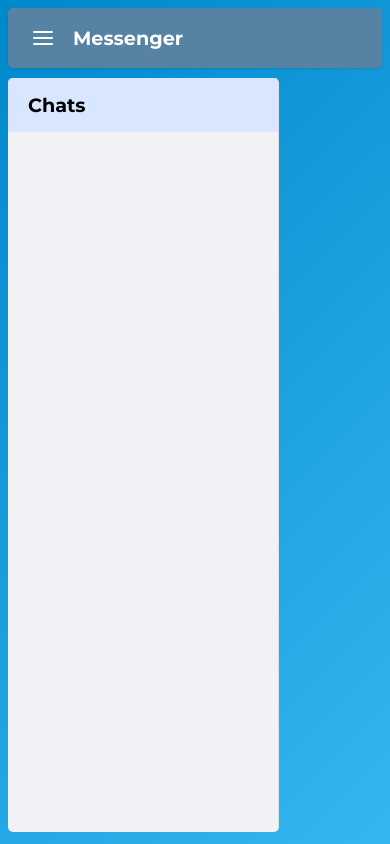
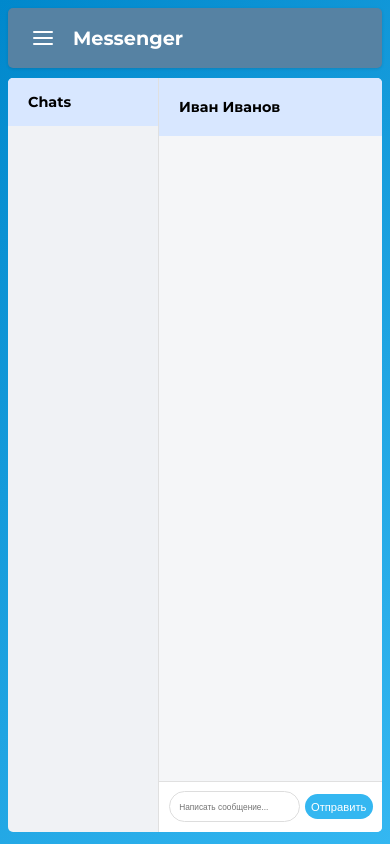
Before and after one commit to dz1kill/frontend_messenger, a React (Create React App) app: page / in a window 390 px wide. Built offline with nearby package versions, Linux system fonts and the light colour scheme.

Commit message:
add convertasion window

```diff
--- /dev/null
+++ b/src/components/conversation_window/conversation_window.tsx
@@ -0,0 +1,25 @@
+import React from "react";
+import styles from "../../styles/conversation_window.module.css";
+
+const ConversationWindow = () => {
+  return (
+    <div className={styles.conversationWindow}>
+      <div className={styles.conversationHeader}>
+        <h2>Иван Иванов</h2>
+      </div>
+
+      <div className={styles.messagesContainer}></div>
+
+      <div className={styles.messageInput}>
+        <input
+          type="text"
+          placeholder="Написать сообщение..."
+          className={styles.inputField}
+        />
+        <button className={styles.sendButton}>Отправить</button>
+      </div>
+    </div>
+  );
+};
+
+export default ConversationWindow;
--- a/src/components/home/home.tsx
+++ b/src/components/home/home.tsx
@@ -3,13 +3,18 @@
 import Header from "../header /header";
 import Sidebar from "../sidebar/sidebar";
 import { MessageProcessor } from "../processor/processor";
+import ConversationWindow from "../conversation_window/conversation_window";
+import styles from "../../styles/home.module.css";
 
 const Home: React.FC = () => {
   return (
     <>
       <MessageProcessor />
       <Header />
-      <Sidebar />
+      <div className={styles.appContainer}>
+        <Sidebar />
+        <ConversationWindow />
+      </div>
     </>
   );
 };
--- a/src/styles/chat_item.module.css
+++ b/src/styles/chat_item.module.css
@@ -1,8 +1,9 @@
 .chatItem {
   display: flex;
-  padding: 10px 20px;
+  padding: 0.5rem 0.75rem;
   cursor: pointer;
   transition: background-color 0.2s;
+  gap: 15px;
 }
 
 .chatItem:hover {
@@ -10,27 +11,28 @@
 }
 
 .avatar {
-  width: 50px;
-  height: 50px;
+  width: 3.125rem;
+  height: 3.125rem;
   border-radius: 50%;
   background-color: #ddd;
   display: flex;
   align-items: center;
   justify-content: center;
   font-size: 1.5rem;
-  margin-right: 15px;
   flex-shrink: 0;
 }
 
 .chatInfo {
   flex-grow: 1;
   min-width: 0;
+  overflow: hidden;
 }
 
 .topRow {
   display: flex;
   justify-content: space-between;
-  margin-bottom: 5px;
+  margin-bottom: clamp(3px, 1vw, 5px);
+  gap: 10px;
 }
 
 .name {
@@ -38,17 +40,19 @@
   overflow: hidden;
   text-overflow: ellipsis;
   white-space: nowrap;
+  font-size: 1rem;
 }
 
 .time {
   color: #888;
-  font-size: 0.8rem;
+  font-size: 0.7rem;
   flex-shrink: 0;
 }
 
 .bottomRow {
   display: flex;
   justify-content: space-between;
+  gap: 10px;
 }
 
 .lastMessage {
@@ -58,4 +62,25 @@
   text-overflow: ellipsis;
   white-space: nowrap;
   max-width: 80%;
+  font-size: 0.9rem;
 }
+
+@media (max-width: 480px) {
+  .time {
+    font-size: 0.4rem;
+  }
+
+  .lastMessage {
+    font-size: 0.6rem;
+  }
+
+  .name {
+    font-size: 0.7rem;
+  }
+
+  .avatar {
+    font-size: 1rem;
+    width: 1.5rem;
+    height: 1.5rem;
+  }
+}
--- /dev/null
+++ b/src/styles/conversation_window.module.css
@@ -0,0 +1,79 @@
+.conversationWindow {
+  flex: 1;
+  display: flex;
+  flex-direction: column;
+  height: 100%;
+}
+
+.conversationHeader {
+  padding: 1.25rem;
+  background-color: #d8e7ff;
+}
+
+.conversationHeader h2 {
+  margin: 0;
+  font-size: 1.2rem;
+}
+
+.messagesContainer {
+  flex: 1;
+  padding: 0.75rem 1.125rem;
+  background-color: #f5f6f8;
+}
+
+.messageInput {
+  display: flex;
+  align-items: center;
+  gap: 0.3rem;
+  padding: 0.75rem;
+  border-top: 1px solid #e0e0e0;
+  background-color: #ffffff;
+  position: sticky;
+  z-index: 1;
+}
+
+.inputField {
+  flex: 1;
+  min-width: 0;
+  padding: 0.6rem;
+  font-size: 0.85rem;
+  border: 1px solid #ddd;
+  border-radius: 16px;
+}
+
+.inputField:focus {
+  outline: none;
+  border-color: #3498db6b;
+  box-shadow: 0 0 0 2px #3498db6b;
+}
+
+.sendButton {
+  flex-shrink: 0;
+  padding: 0.6rem 1rem;
+  font-size: 0.85rem;
+  background-color: #34b7f1;
+  color: white;
+  border: none;
+  border-radius: 20px;
+  cursor: pointer;
+  max-width: 100px;
+}
+
+@media (max-width: 480px) {
+  .sendButton {
+    font-size: 0.7rem;
+    padding: 0.4rem 0.4rem;
+    max-width: 80px;
+  }
+
+  .inputField {
+    font-size: 0.52rem;
+  }
+
+  .messageInput {
+    padding: 0.6rem;
+  }
+  .conversationHeader h2 {
+    font-size: 0.9rem;
+  }
+}
--- /dev/null
+++ b/src/styles/home.module.css
@@ -0,0 +1,9 @@
+.appContainer {
+  display: flex;
+  width: 100%;
+  height: calc(100vh - 90px);
+  margin-top: 10px;
+  background-color: #f0f2f5;
+  border-radius: 5px;
+  overflow: hidden;
+}
--- a/src/styles/sidebar.module.css
+++ b/src/styles/sidebar.module.css
@@ -1,19 +1,15 @@
 .sidebar {
-  width: 270px;
-  overflow: hidden;
-  background-color: #f0f2f5;
-  border-right: 1px solid #e0e0e0;
-  height: calc(100vh - 90px);
+  width: 25%;
+  min-width: 150px;
   display: flex;
   flex-direction: column;
-  border-radius: 5px;
-  margin-top: 10px;
+  border-right: 1px solid #e0e0e0;
 }
 
 .sidebarHeader {
   position: sticky;
   top: 0;
-  padding: 15px 20px;
+  padding: 0.9375rem 1.25rem;
   background-color: #d8e7ff;
 }
 
@@ -53,3 +49,8 @@
     transform: rotate(360deg);
   }
 }
+@media (max-width: 480px) {
+  .sidebarHeader h2 {
+    font-size: 0.9rem;
+  }
+}
```
